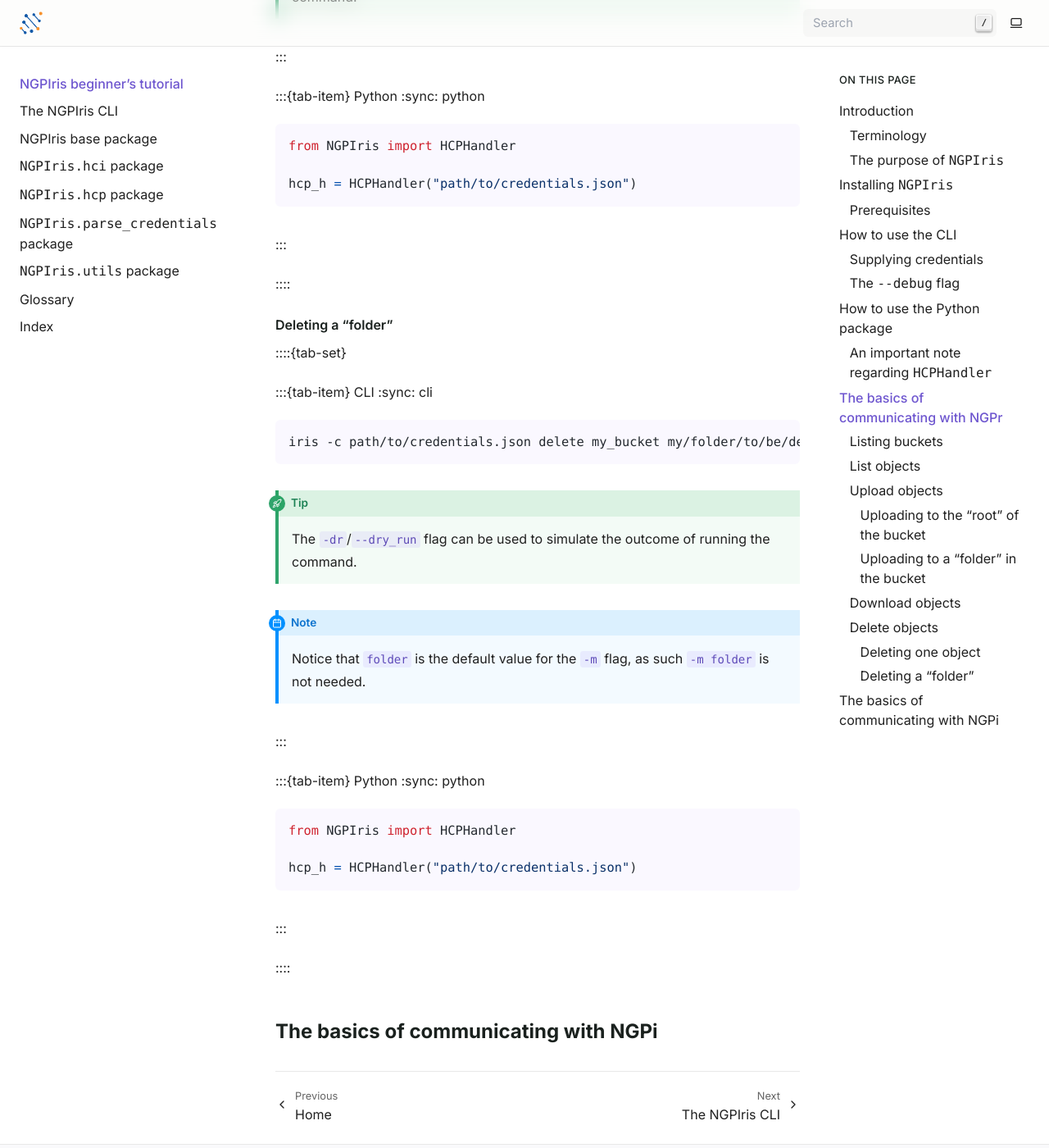
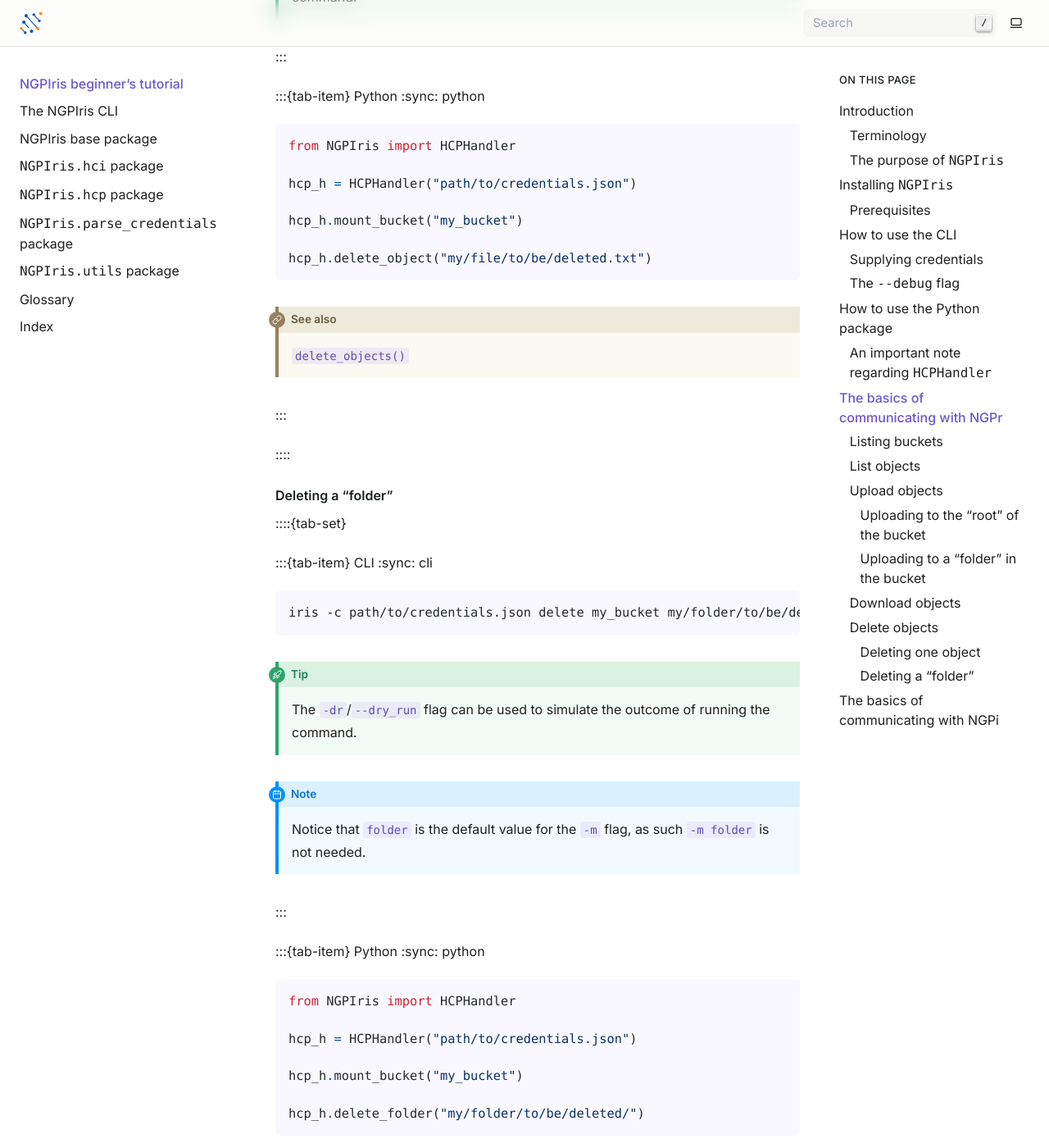
Before and after one commit to genomic-medicine-sweden/NGPIris, a Sphinx documentation site: the page built from docs/NGPIris_tutorial.md, in a window 1280 px wide and 1400 px high, scrolled down 12137 px. Shown: the whole window at 82% size. Built offline with Sphinx 7.4.7, drawn with Linux system fonts in a browser that asks for light colours.

Commit message:
Update NGPIris_tutorial.md

````diff
--- a/docs/NGPIris_tutorial.md
+++ b/docs/NGPIris_tutorial.md
@@ -452,6 +452,14 @@ The `-dr`/`--dry_run` flag can be used to simulate the outcome of running the co
 from NGPIris import HCPHandler
 
 hcp_h = HCPHandler("path/to/credentials.json")
+
+hcp_h.mount_bucket("my_bucket")
+
+hcp_h.delete_object("my/file/to/be/deleted.txt")
+```
+
+```{seealso}
+{py:meth}`~NGPIris.HCPHandler.delete_objects`
 ```
 
 :::
@@ -486,6 +494,10 @@ Notice that `folder` is the default value for the `-m` flag, as such `-m folder`
 from NGPIris import HCPHandler
 
 hcp_h = HCPHandler("path/to/credentials.json")
+
+hcp_h.mount_bucket("my_bucket")
+
+hcp_h.delete_folder("my/folder/to/be/deleted/")
 ```
 
 :::
````
